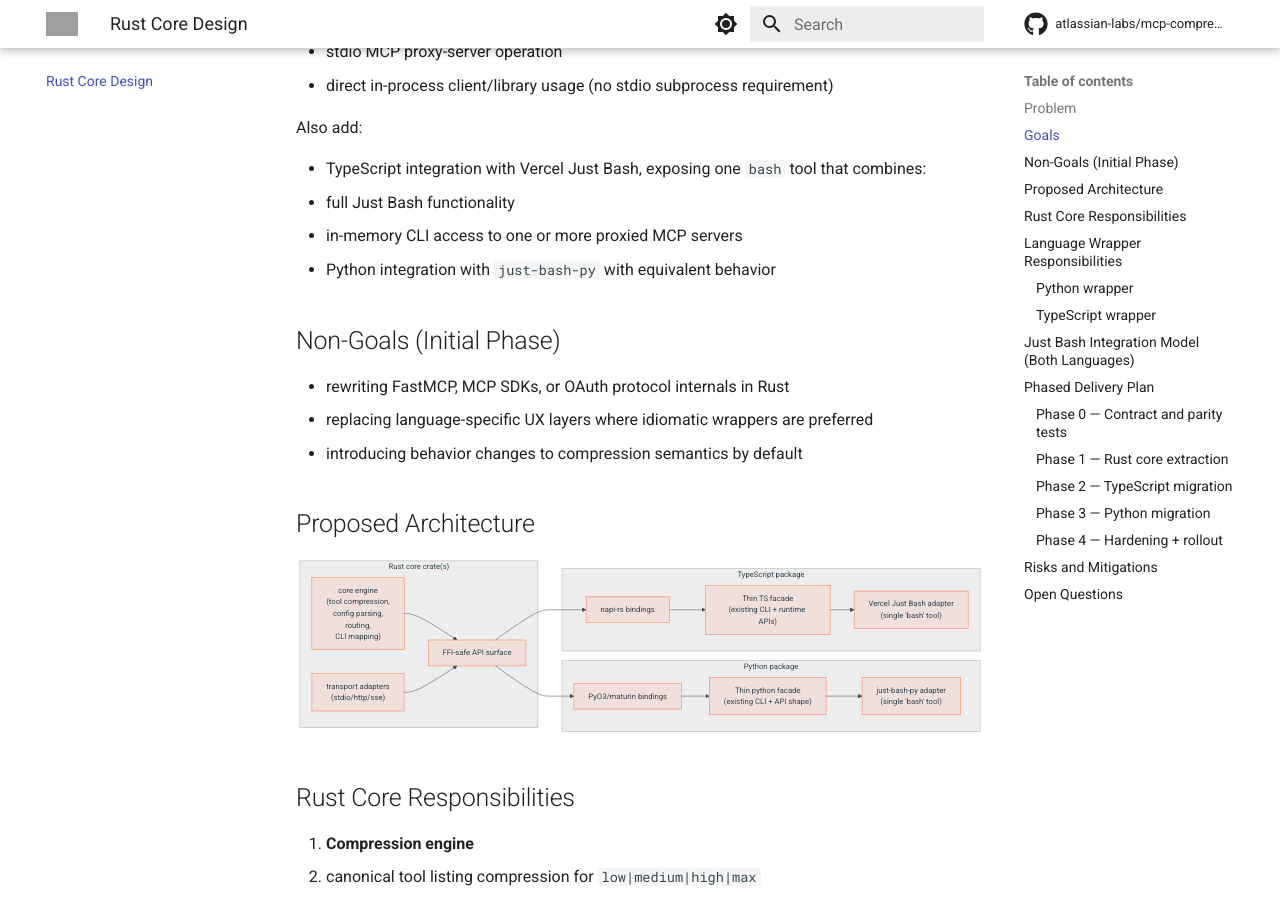
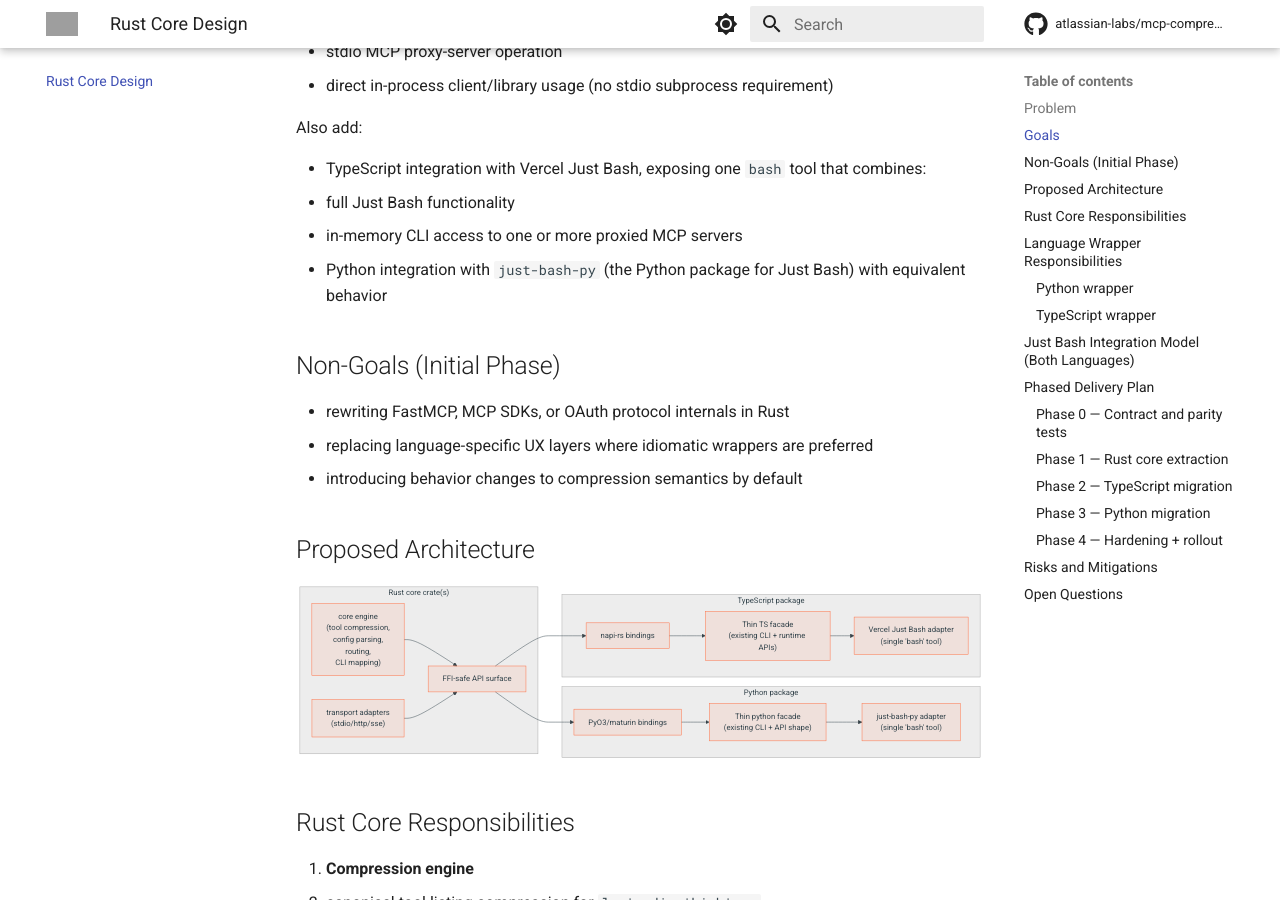
Before and after one commit to atlassian-labs/mcp-compressor, an MkDocs documentation site: the page built from docs/rust-core-design.md, in a window 1280 px wide and 900 px high, scrolled down 592 px. Built offline with MkDocs 1.6.1 and Material for MkDocs 9.7.7, drawn with Linux system fonts in a browser that asks for light colours; comment, search, counter and statistics services are not loaded; some of the changed text lies outside the part shown; grey boxes are pictures that could not be loaded.

Commit message:
docs: refine rust design wording consistency
Agent-Logs-Url: https://github.com/atlassian-labs/mcp-compressor/sessions/60ee1887-b29f-41de-8af1-347872eb8d3f

Co-authored-by: timesler <13936043+timesler@users.noreply.github.com>

```diff
--- a/docs/rust-core-design.md
+++ b/docs/rust-core-design.md
@@ -21,7 +21,7 @@ Also add:
 - TypeScript integration with Vercel Just Bash, exposing one `bash` tool that combines:
   - full Just Bash functionality
   - in-memory CLI access to one or more proxied MCP servers
-- Python integration with `just-bash-py` with equivalent behavior
+- Python integration with `just-bash-py` (the Python package for Just Bash) with equivalent behavior
 
 ## Non-Goals (Initial Phase)
 
@@ -143,7 +143,7 @@ This keeps command parsing and server-routing consistent across Python and TypeS
 ## Risks and Mitigations
 
 - **Binding complexity across two ecosystems**
-  Use mature tooling: `pyo3/maturin` (Python) and `napi-rs` (TypeScript).
+  Use mature tooling: `PyO3` + `maturin` (Python) and `napi-rs` (TypeScript).
 - **Behavior regressions during migration**
   Maintain parity fixtures and run language-level golden tests against shared scenarios.
 - **Operational complexity from native artifacts**
```
